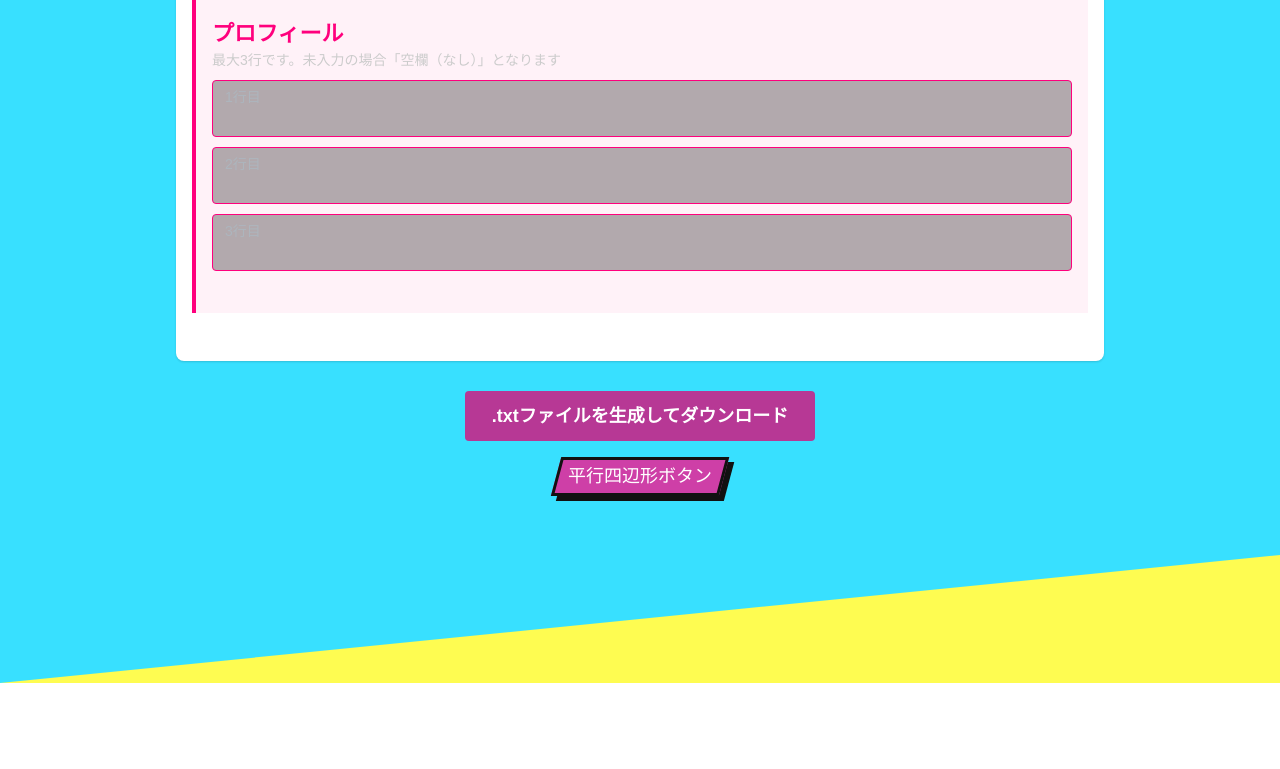
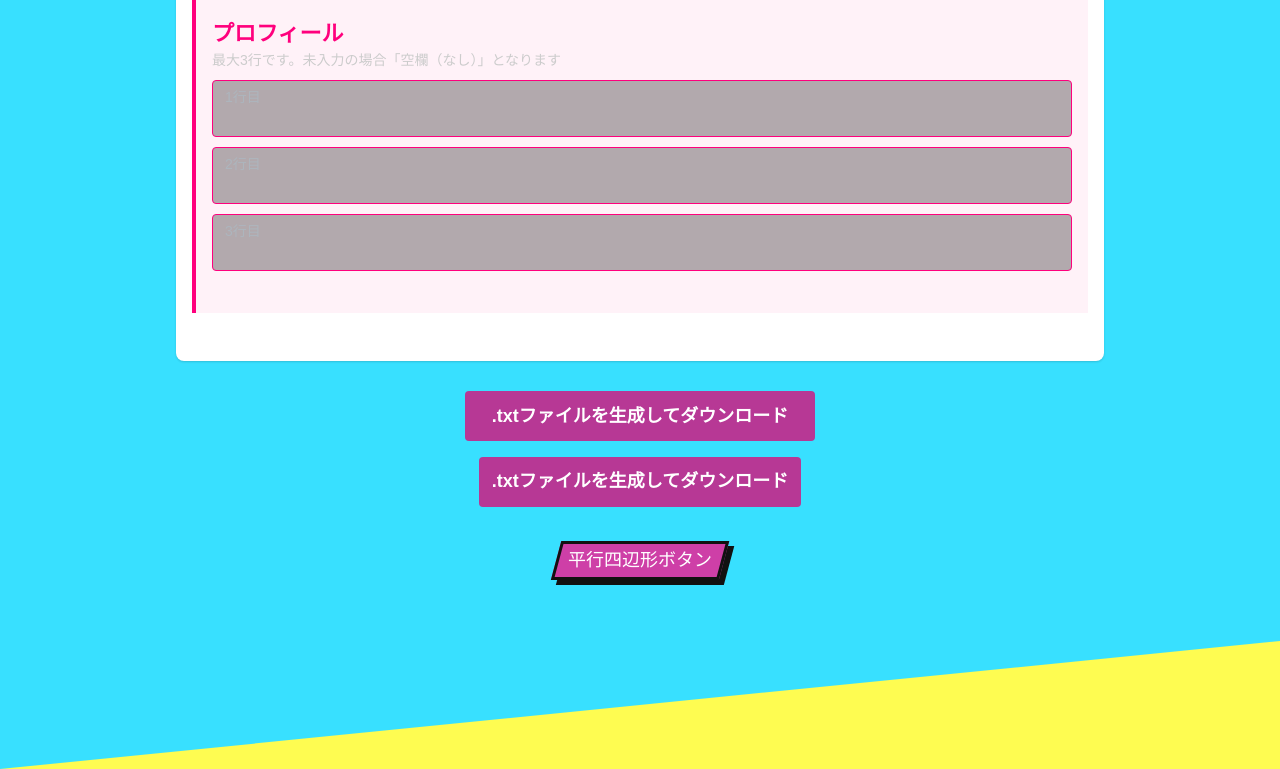
Before and after one commit to darkeroticism/dark-game-character-editor, a React (Vite) app: page / in a window 1280 px wide. Shown: the part 2143-2912 px from the top of the page. Before the commit the page ends 2826 px from the top, so only its background shows below. Built offline with nearby package versions, Linux system fonts and the light colour scheme.

Commit message:
🩹 各種微調整

```diff
--- a/src/components/CharacterEditor.tsx
+++ b/src/components/CharacterEditor.tsx
@@ -14,7 +14,7 @@ import { JinzaiForm } from './JinzaiForm';
 import { KokyakuForm } from './KokyakuForm';
 import { generateJinzaiIniContent, generateKokyakuIniContent } from '../DohnaDohna/logic';
 import { Container, SegmentedControl, Button, Paper } from '@mantine/core';
-import styles from '../styles/Button.module.css';
+import styles from '../styles/ParallelogramButton.module.css';
 
 // ジンザイの初期状態を作成する関数
 const getInitialJinzai = (): Jinzai => ({
@@ -94,8 +94,14 @@ const GenerateFileButton = ({ onClick }: { onClick: () => void }) => (
       .txtファイルを生成してダウンロード
     </Button>
     <Container>
+      <p>
+        <Button onClick={onClick} size="lg" className={`${styles.parallelogramButton}`}>
+          .txtファイルを生成してダウンロード
+        </Button>
+      </p>
+
       <p className={`${styles.parallelogramButton}`}>
-        <a>平行四辺形ボタン</a>
+        <span>平行四辺形ボタン</span>
       </p>
     </Container>
   </div>
--- a/src/main.tsx
+++ b/src/main.tsx
@@ -86,11 +86,6 @@ const theme = createTheme({
     fontWeight: '700',
   },
   components: {
-    Button: {
-      defaultProps: {
-        color: 'pink',
-      },
-    },
     SegmentedControl: {
       defaultProps: {
         color: 'pink',
--- a/src/styles/Button.module.css
+++ b/src/styles/ParallelogramButton.module.css
@@ -1,4 +1,4 @@
-.parallelogramButton a {
+.parallelogramButton {
   position: relative;
   display: inline-block;
   padding: 8px 12px;
@@ -11,7 +11,7 @@
 }
 
 /* 疑似要素に平行四辺形の装飾を指定する */
-.parallelogramButton a::before {
+.parallelogramButton::before {
   content: '';
   position: absolute;
   top: 0;
@@ -27,7 +27,7 @@
 }
 
 /* シャドウを追加するための疑似要素 */
-.parallelogramButton a::after {
+.parallelogramButton::after {
   content: '';
   position: absolute;
   top: 5px; /* シャドウの位置を調整 */
@@ -39,12 +39,12 @@
   transform: skewX(-15deg);
 }
 
-.parallelogramButton a:hover,
-.parallelogramButton a:focus {
+.parallelogramButton:hover,
+.parallelogramButton:focus {
   color: var(--mantine-color-black-5);
 }
 
-.parallelogramButton a:hover::before,
-.parallelogramButton a:focus::before {
+.parallelogramButton:hover::before,
+.parallelogramButton:focus::before {
   background-color: var(--mantine-color-yellow-5);
 }
```
